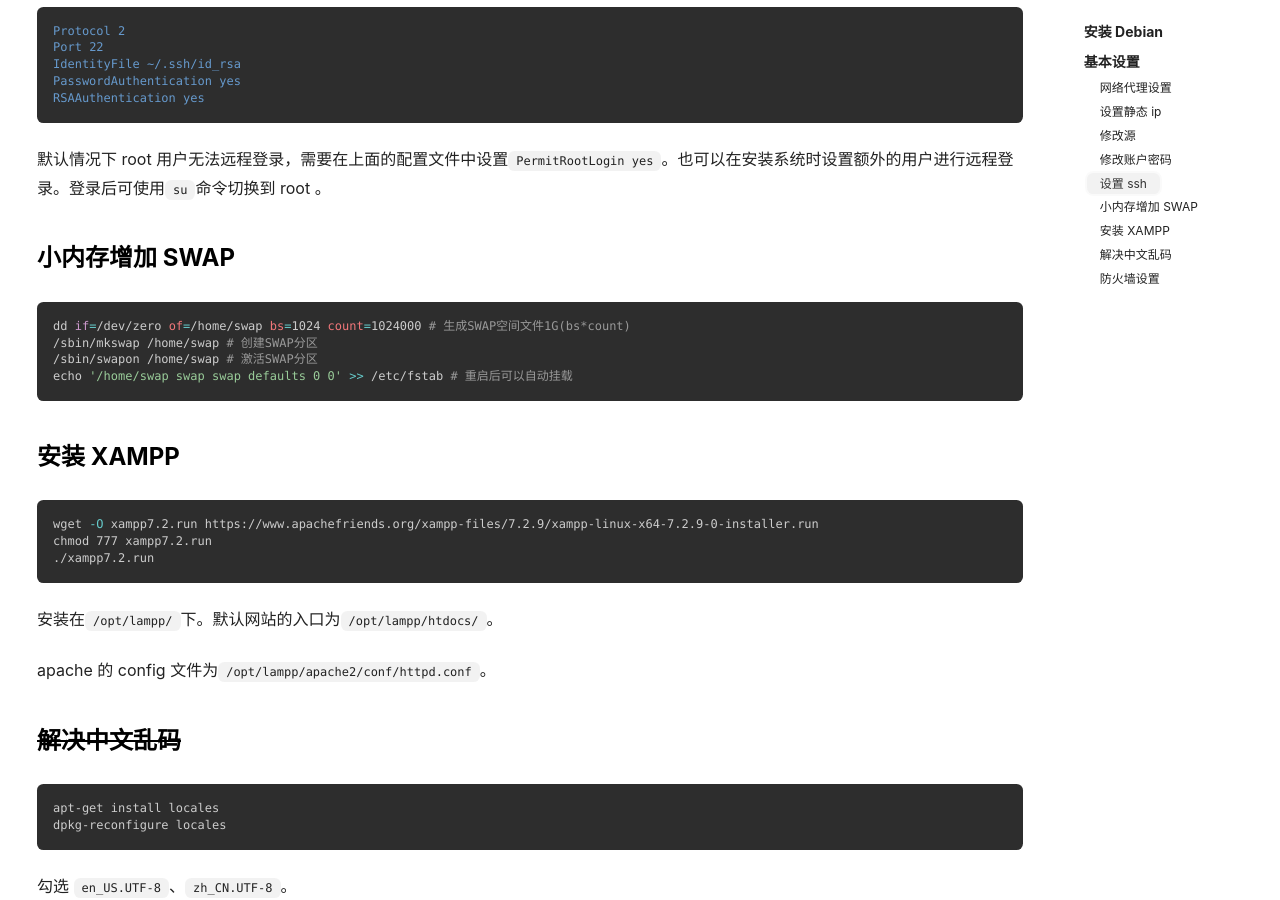
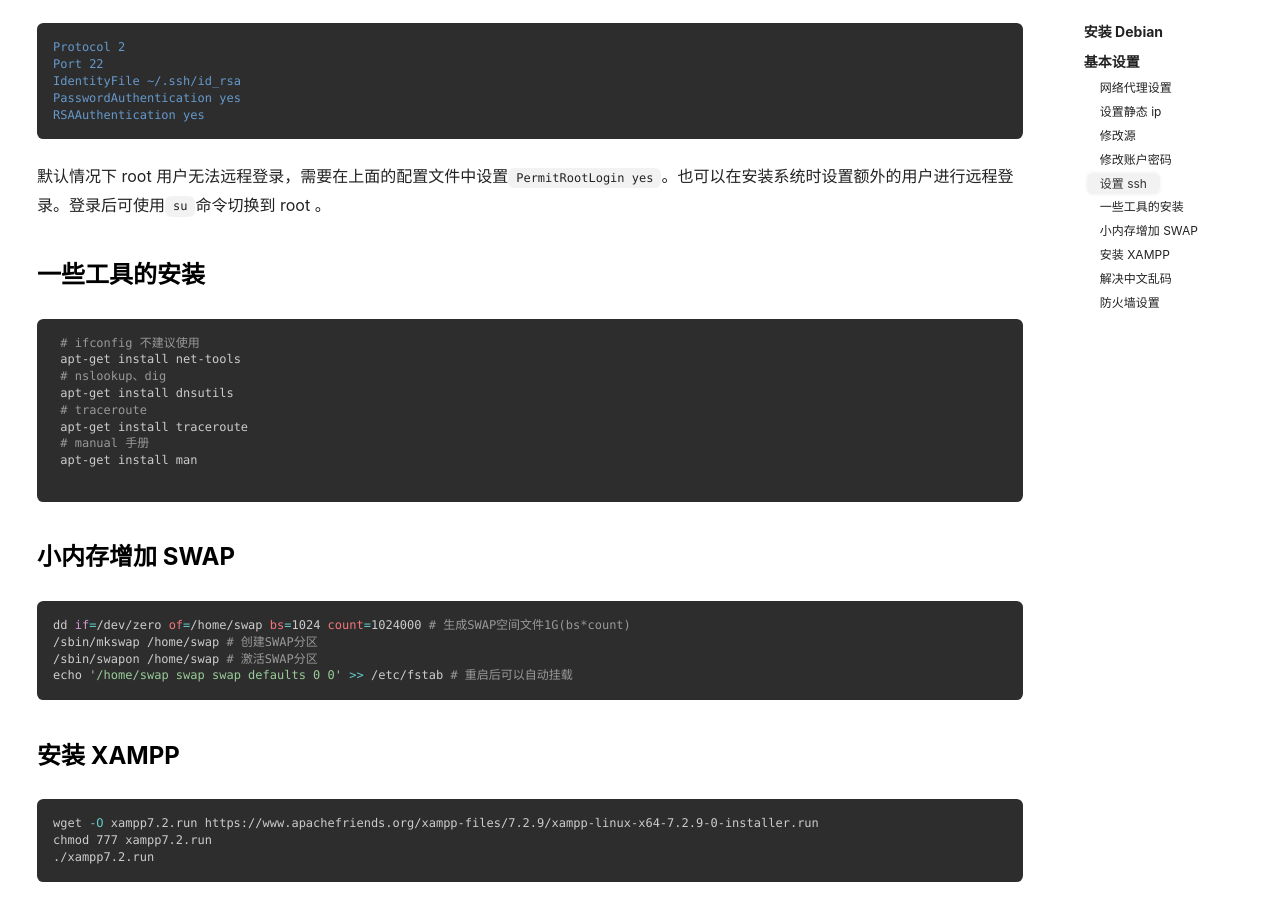
Before and after one commit to thianda91/thianda91.github.io, a Jekyll site: the page built from _posts/2018-07-30-learn-debian-hand-by-hand.md, in a window 1280 px wide and 900 px high, scrolled down 4503 px. Built offline with Jekyll 4.4.1, drawn with Linux system fonts in a browser that asks for light colours; nearby versions of some CDN libraries; comment, search, counter and statistics services are not loaded; some of the changed text lies outside the part shown.

Commit message:
update learn-debian

````diff
--- a/_posts/2018-07-30-learn-debian-hand-by-hand.md
+++ b/_posts/2018-07-30-learn-debian-hand-by-hand.md
@@ -207,6 +208,20 @@ RSAAuthentication yes
 
 默认情况下 root 用户无法远程登录，需要在上面的配置文件中设置`PermitRootLogin yes`。也可以在安装系统时设置额外的用户进行远程登录。登录后可使用`su`命令切换到 root 。
 
+### 一些工具的安装
+
+```sh
+ # ifconfig 不建议使用
+ apt-get install net-tools
+ # nslookup、dig
+ apt-get install dnsutils
+ # traceroute
+ apt-get install traceroute
+ # manual 手册
+ apt-get install man
+
+```
+
 ### 小内存增加 SWAP
 
 ```sh
````
Also changed, not shown: other parts of _posts/2018-07-30-learn-debian-hand-by-hand.md (+2 -1 lines).
